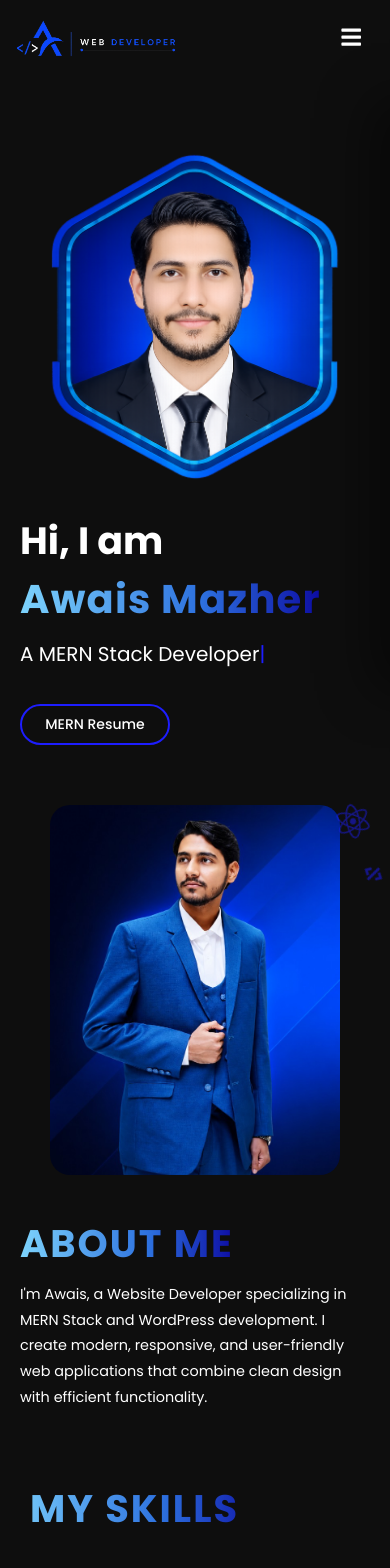
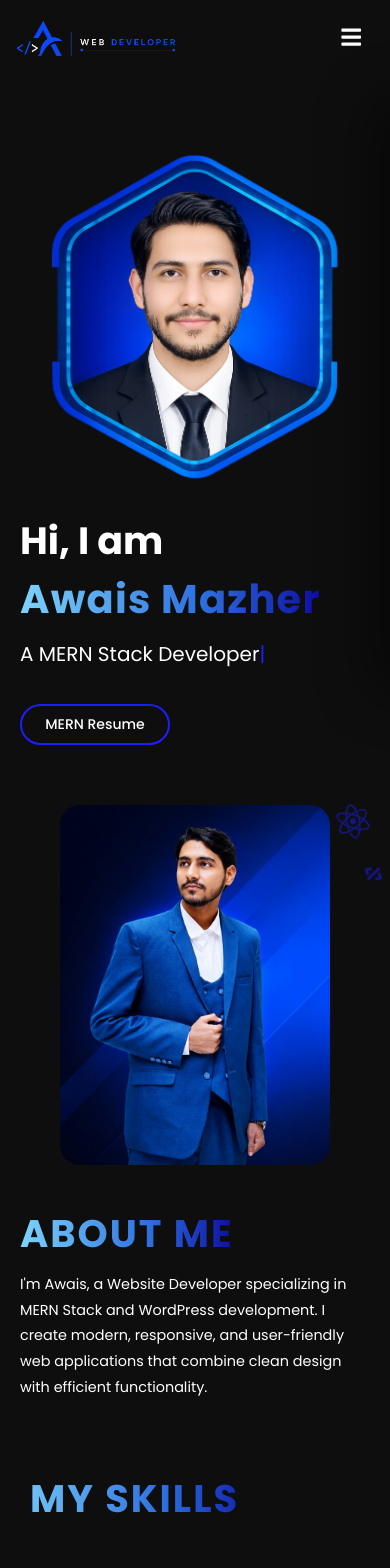
Before and after one commit to Awais-Mazher/Portfolio-Web, a React (Vite) app: page / in a window 390 px wide. Shown: the top 1568 px of the page. Built offline with nearby package versions, Linux system fonts and the light colour scheme.

Commit message:
Final Adjustments - 2

```diff
--- a/src/components/About/About.css
+++ b/src/components/About/About.css
@@ -133,8 +133,8 @@
     }
 
     .about-left img{
-        width: 290px;
-        height: 370px;
+        width: 270px;
+        height: 360px;
     }
 
     .about-right{
```
